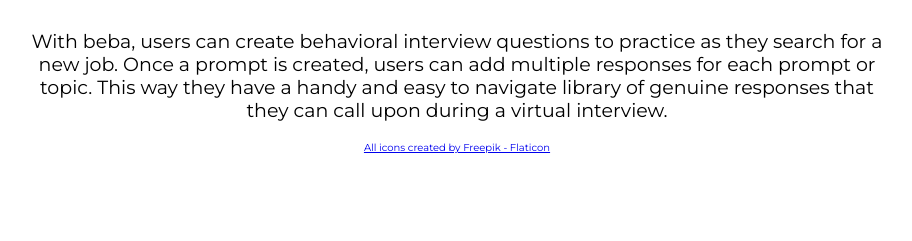
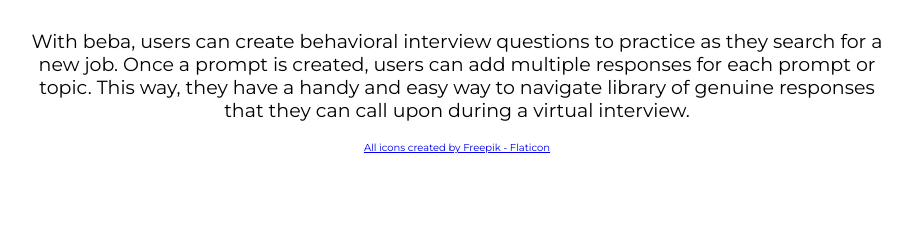
Before and after one commit to berylrb/beba, a Django app: page /about/ in a window 1280 px wide. Shown: the part 438-679 px from the top of the page, without its empty margins (183-1095 px from the left). Run offline with Django 4.2, Linux system fonts and the light colour scheme.

Commit message:
fix typo in about section

```diff
--- a/main_app/templates/about.html
+++ b/main_app/templates/about.html
@@ -24,7 +24,7 @@
     >
   </div>
   <div class="p-div">
-    <p class="beba-p">With beba, users can create behavioral interview questions to practice as they search for a new job. Once a prompt is created, users can add multiple responses for each prompt or topic. This way they have a handy and easy to navigate library of genuine responses that they can call upon during a virtual interview.</p>
+    <p class="beba-p">With beba, users can create behavioral interview questions to practice as they search for a new job. Once a prompt is created, users can add multiple responses for each prompt or topic. This way, they have a handy and easy way to navigate library of genuine responses that they can call upon during a virtual interview.</p>
   </div>
   <a href="https://www.flaticon.com/free-icons/star" title="star icons">All icons created by Freepik - Flaticon</a>
 </div>
```
